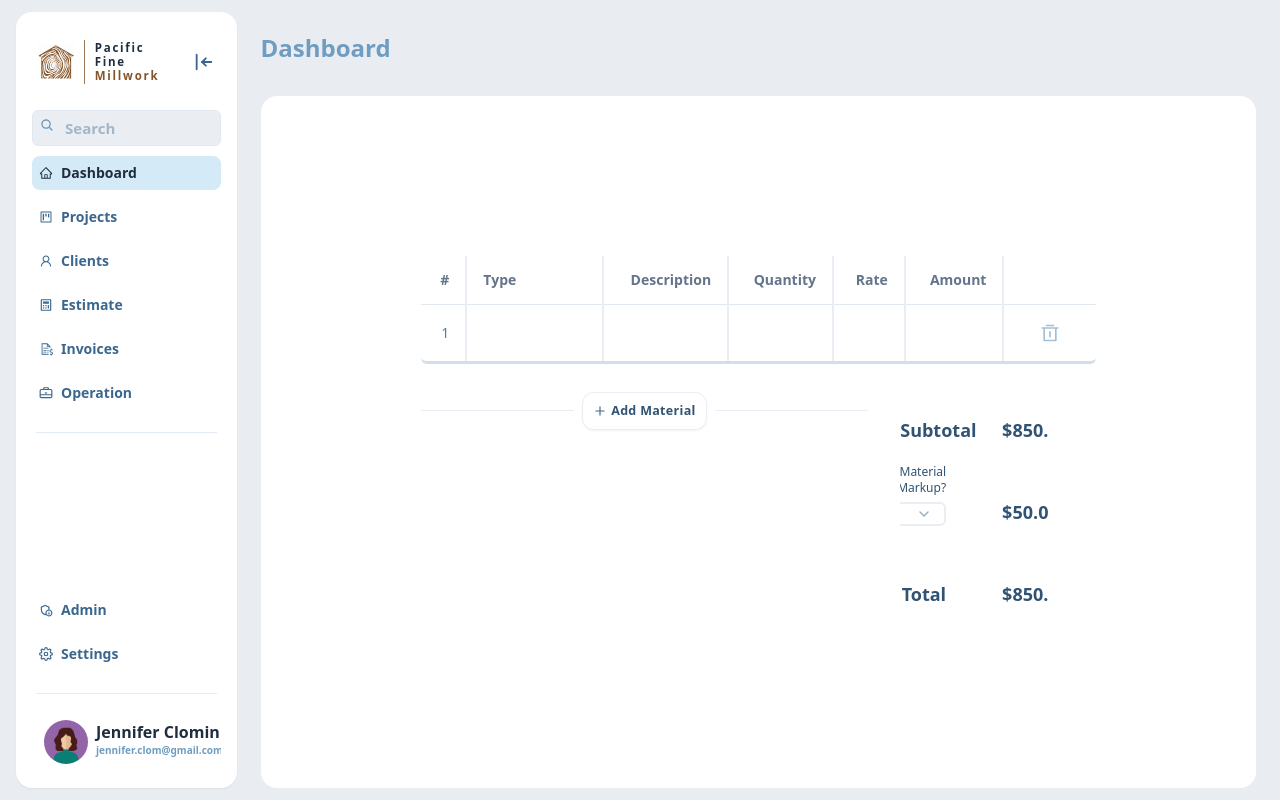
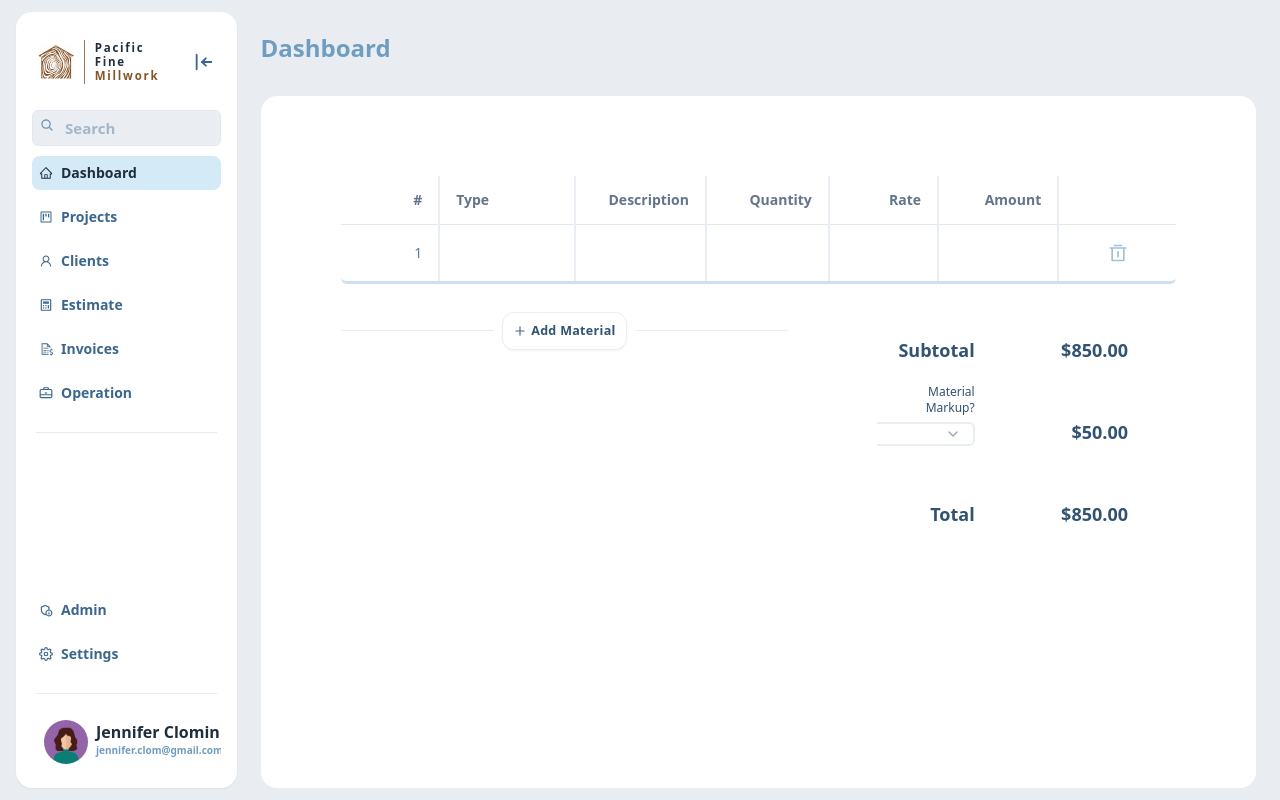
Before and after one commit to asojonih08/business_ops_app, a Next.js app: page / in a window 1280 px wide. Built offline with nearby package versions, Linux system fonts and the light colour scheme.

Commit message:
Implemented Materials Context and set up deleting material row button

```diff
--- a/app/estimate/columns.tsx
+++ b/app/estimate/columns.tsx
@@ -12,6 +12,7 @@ import {
 } from "@/components/ui/select";
 
 import { ColumnDef } from "@tanstack/react-table";
+import { useMaterials } from "@/components/MaterialsContext";
 
 export type Material = {
   num: number | null;
@@ -119,12 +120,19 @@ export const columns: ColumnDef<Material>[] = [
 
   {
     id: "delete",
-    cell: ({ row }) => (
-      <div className="text-center h-5">
+    cell: ({ row }) => {
+      const {materials, setMaterials} = useMaterials();
+      function handleDeleteMaterial(num:number){
+        if (materials.length === 1) return;
+        const newMaterials = materials.filter((material)=>num !== material["num"]);
+        const updatedNumMaterials = newMaterials.map((material, index) => {return {...material, num: index + 1}});
+        setMaterials(updatedNumMaterials);
+      }
+      return <div onClick={()=>handleDeleteMaterial(row.getValue("num"))} className="text-center h-5">
         <Button className="h-5 text-textColor-300 hover:text-textColor-500 hover:duration-300">
           <RiDeleteBin4Line className="h-5 w-5" />
         </Button>
       </div>
-    ),
+  },
   },
 ];
--- a/app/estimate/data-table.tsx
+++ b/app/estimate/data-table.tsx
@@ -31,14 +31,14 @@ export function DataTable<TData, TValue>({
   });
 
   return (
-    <Table className="">
+    <Table>
       <TableHeader>
         {table.getHeaderGroups().map((headerGroup) => (
           <TableRow className="h-12" key={headerGroup.id}>
             {headerGroup.headers.map((header, index) => {
               return (
                 <TableHead
-                  className={`${
+                  className={`w-36 ${
                     index !== 0 ? "border-l-2" : ""
                   } border-textColor-100 font-bold`}
                   key={header.id}
@@ -55,11 +55,11 @@ export function DataTable<TData, TValue>({
           </TableRow>
         ))}
       </TableHeader>
-      <TableBody className="text-textColor-500 font-medium">
+      <TableBody className="w-36 text-textColor-500 font-medium">
         {table.getRowModel().rows?.length ? (
           table.getRowModel().rows.map((row, index) => (
             <TableRow
-              className={`h-14 ${index % 2 === 1 ? "bg-accent-50/50" : ""}`}
+              className={`w-36 h-14 ${index % 2 === 1 ? "bg-accent-50/50" : ""}`}
               key={row.id}
               data-state={row.getIsSelected() && "selected"}
             >
--- a/app/layout.tsx
+++ b/app/layout.tsx
@@ -1,3 +1,4 @@
+import { MaterialsProvider } from "@/components/MaterialsContext";
 import Sidebar from "../components/Sidebar";
 
 export const metadata = {
@@ -16,7 +17,9 @@ export default function RootLayout({
       <body className="bg-[#E9EDF2] min-h-screen min-w-screen flex justify-between items-center">
         <Sidebar />
         <main className="h-[97vh] w-[94vw] px-6 mx-auto overflow-hidden">
+          <MaterialsProvider>
           {children}
+          </MaterialsProvider>
         </main>
       </body>
     </html>
--- a/app/page.tsx
+++ b/app/page.tsx
@@ -4,7 +4,7 @@ export default async function Page() {
   return (
     <div className="h-full w-full flex flex-col justify-between">
       <h1 className="text-textColor-400 font-bold text-2xl mt-5">Dashboard</h1>
-      <div className="h-[91vh] mt-8 bg-white rounded-2xl p-40">
+      <div className="h-[91vh] mt-8 bg-white rounded-2xl p-20">
         <AddMaterialsForm />
       </div>
     </div>
--- a/components/AddMaterialsForm.tsx
+++ b/components/AddMaterialsForm.tsx
@@ -13,6 +13,7 @@ import {
   SelectTrigger,
   SelectValue,
 } from "./ui/select";
+import { useMaterials } from "./MaterialsContext";
 
 const initialMaterialsState: Material = {
   num: 1,
@@ -23,9 +24,7 @@ const initialMaterialsState: Material = {
   amount: null,
 };
 export default function AddMaterialsForm() {
-  const [materials, setMaterials] = useState<Material[]>([
-    initialMaterialsState,
-  ]);
+  const {materials, setMaterials} = useMaterials();
 
   function handleAddMaterialClick() {
     let count = materials.length + 1;
--- /dev/null
+++ b/components/MaterialsContext.tsx
@@ -0,0 +1,33 @@
+"use client";
+import { Material } from "@/app/estimate/columns";
+import { createContext, useState, ReactNode, useContext } from "react";
+interface MaterialContextType {
+    materials: Material[];
+    setMaterials: React.Dispatch<React.SetStateAction<Material[]>>;
+  }
+
+
+const MaterialsContext = createContext<MaterialContextType | undefined>(undefined);
+
+const inititalState:Material = {
+    num: 1,
+  type: null,
+  description: null,
+  quantity: null,
+  rate: null,
+  amount: null,
+};
+
+function MaterialsProvider({children}:{children: ReactNode}) {
+    const [ materials, setMaterials ] = useState<Material[]>([inititalState]);
+
+    return <MaterialsContext.Provider value={{materials, setMaterials}}>{children}</MaterialsContext.Provider>
+}
+
+function useMaterials() {
+    const context = useContext(MaterialsContext);
+    if (context === undefined) throw new Error("Context was used outside of provider.");
+    return context;
+}
+
+export { MaterialsProvider, useMaterials }
```
